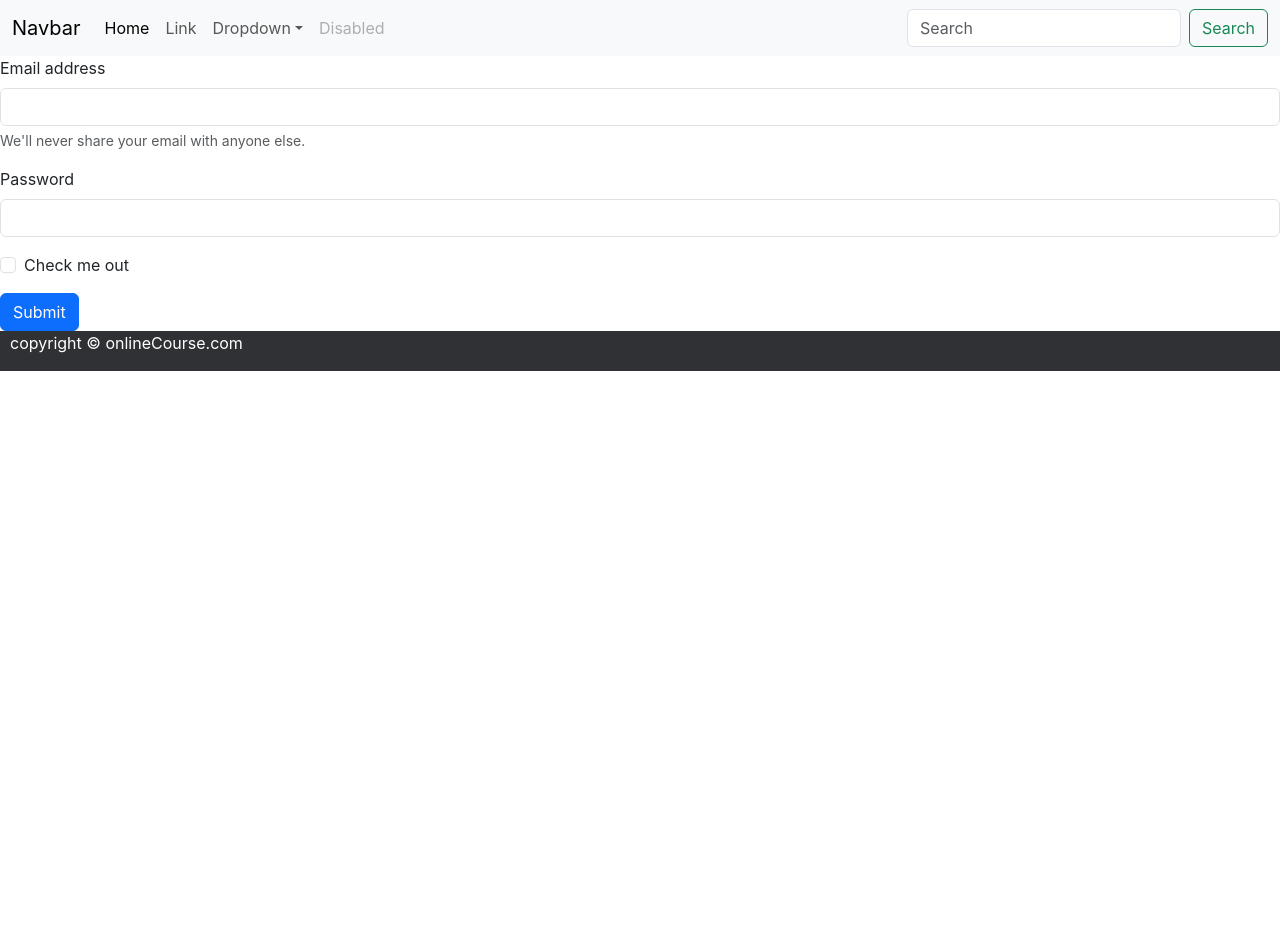
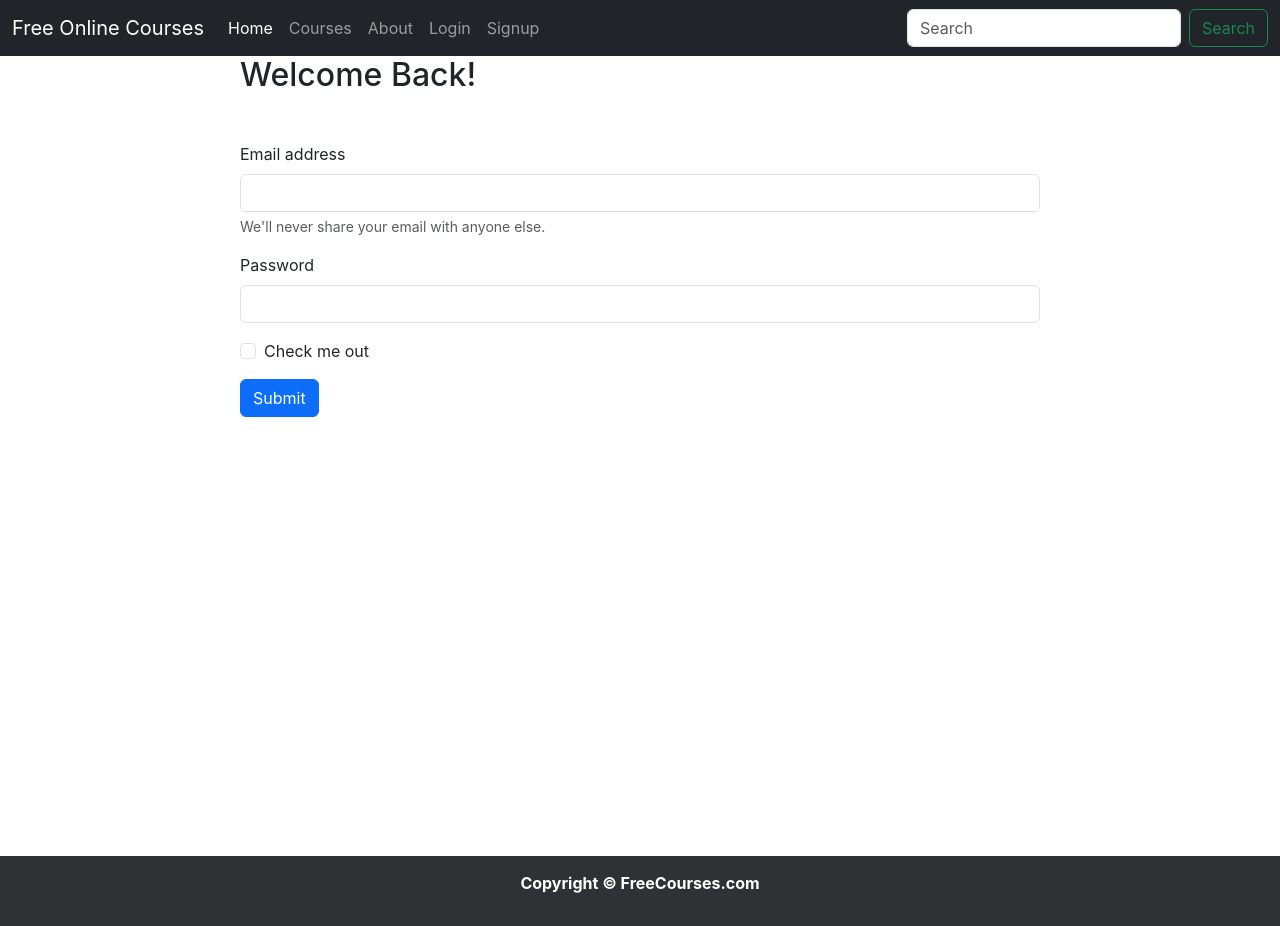
Before and after one commit to mdfaizanahmed786/online-course, a React (Create React App) app: page /login in a window 1280 px wide. Before the commit the page ends 800 px from the top, so only its background shows below. Built offline with nearby package versions, Linux system fonts and the light colour scheme.

Commit message:
added some functionality to login and signup page.

```diff
--- a/src/App.js
+++ b/src/App.js
@@ -11,14 +11,18 @@ function App() {
   return (
     <div className="App">
       <Navbar />
+      <div style={{maxWidth:"800px", margin:'auto'}}>
+
       <Routes >
-        <Route element={<Course />} path="/course" />
+        <Route element={<Course />} path="/courses" />
         <Route element={<Login />} path="/login" />
         <Route element={<Signup />} path="/signup" />
         <Route element={<About />} path="/about" />
         <Route element={<Home />} path="/" />
 
       </Routes>
+
+      </div>
       <Footer />
     </div>
   );
--- a/src/components/Footer.js
+++ b/src/components/Footer.js
@@ -2,9 +2,9 @@ import React from 'react'
 
 function Footer() {
   return (
-    <div style={{ backgroundColor:'#303134', display:'flex', padding:'0px 10px', alignItems:'center',color:'white'}}>
+    <div style={{ backgroundColor:'#303134', display:'flex', padding:'15px 10px 15px 10px', alignItems:'center',color:'white', justifyContent:'center', fontWeight:'bold' }}>
         <p>
-        copyright &copy; onlineCourse.com
+        Copyright &copy; FreeCourses.com
         </p>
         <p>
 
--- a/src/components/Login.js
+++ b/src/components/Login.js
@@ -2,7 +2,8 @@ import React from 'react'
 
 function Login() {
   return (
-    <div><form>
+    <div style={{height:'100vh', marginTop:'12w0px'}}><form>
+      <h2 className='mb-5'>Welcome Back!</h2>
     <div className="mb-3">
       <label htmlFor="exampleInputEmail1" className="form-label">Email address</label>
       <input type="email" className="form-control" id="exampleInputEmail1" aria-describedby="emailHelp"/>
--- a/src/components/Navbar.js
+++ b/src/components/Navbar.js
@@ -1,44 +1,67 @@
-import React from 'react'
+import React from "react";
+import { Link } from "react-router-dom";
 
 function Navbar() {
   return (
-    <div><nav className="navbar navbar-expand-lg bg-body-tertiary">
+    <nav className="navbar navbar-dark bg-dark navbar-expand-lg">
       <div className="container-fluid">
-      <a className="navbar-brand" href="#">Navbar</a>
-      <button className="navbar-toggler" type="button" data-bs-toggle="collapse" data-bs-target="#navbarSupportedContent" aria-controls="navbarSupportedContent" aria-expanded="false" aria-label="Toggle navigation">
+        <Link className="navbar-brand" to="/">
+          Free Online Courses
+        </Link>
+        <button
+          className="navbar-toggler"
+          type="button"
+          data-bs-toggle="collapse"
+          data-bs-target="#navbarSupportedContent"
+          aria-controls="navbarSupportedContent"
+          aria-expanded="false"
+          aria-label="Toggle navigation"
+        >
           <span className="navbar-toggler-icon"></span>
         </button>
         <div className="collapse navbar-collapse" id="navbarSupportedContent">
           <ul className="navbar-nav me-auto mb-2 mb-lg-0">
             <li className="nav-item">
-            <a className="nav-link active" aria-current="page" href="#">Home</a>
+              <Link className="nav-link active" to="/">
+                Home
+              </Link>
             </li>
             <li className="nav-item">
-            <a className="nav-link" href="#">Link</a>
-          </li>
-          <li className="nav-item dropdown">
-            <a className="nav-link dropdown-toggle" href="#" role="button" data-bs-toggle="dropdown" aria-expanded="false">
-              Dropdown
-            </a>
-            <ul className="dropdown-menu">
-              <li><a className="dropdown-item" href="#">Action</a></li>
-              <li><a className="dropdown-item" href="#">Another action</a></li>
-              <li><hr className="dropdown-divider"/></li>
-              <li><a className="dropdown-item" href="#">Something else here</a></li>
-            </ul>
+              <Link className="nav-link" to="/courses">
+                Courses
+              </Link>
             </li>
             <li className="nav-item">
-            <a className="nav-link disabled">Disabled</a>
+              <Link className="nav-link" to="/about">
+                About
+              </Link>
+            </li>
+            <li className="nav-item">
+              <Link className="nav-link" to="/login">
+                Login
+              </Link>
+            </li>
+            <li className="nav-item">
+              <Link className="nav-link" to="/signup">
+                Signup
+              </Link>
             </li>
           </ul>
           <form className="d-flex" role="search">
-          <input className="form-control me-2" type="search" placeholder="Search" aria-label="Search"/>
-          <button className="btn btn-outline-success" type="submit">Search</button>
+            <input
+              className="form-control me-2"
+              type="search"
+              placeholder="Search"
+              aria-label="Search"
+            />
+            <button className="btn btn-outline-success" type="submit">
+              Search
+            </button>
           </form>
         </div>
       </div>
-  </nav></div>
-  )
+    </nav>
+  );
 }
 
-export default Navbar
+export default Navbar;
--- a/src/components/Signup.js
+++ b/src/components/Signup.js
@@ -2,7 +2,8 @@ import React from 'react'
 
 function Signup() {
   return (
-    <div><form>
+    <div style={{height:'100vh', marginTop:'120px'}}><form>
+       <h2 className='mb-5'>Signup to get started!</h2>
     <div className="mb-3">
       <label htmlFor="exampleInputEmail1" className="form-label">Email address</label>
       <input type="email" className="form-control" id="exampleInputEmail1" aria-describedby="emailHelp"/>
```
Lines whose indentation alone changed are shown as unchanged.
